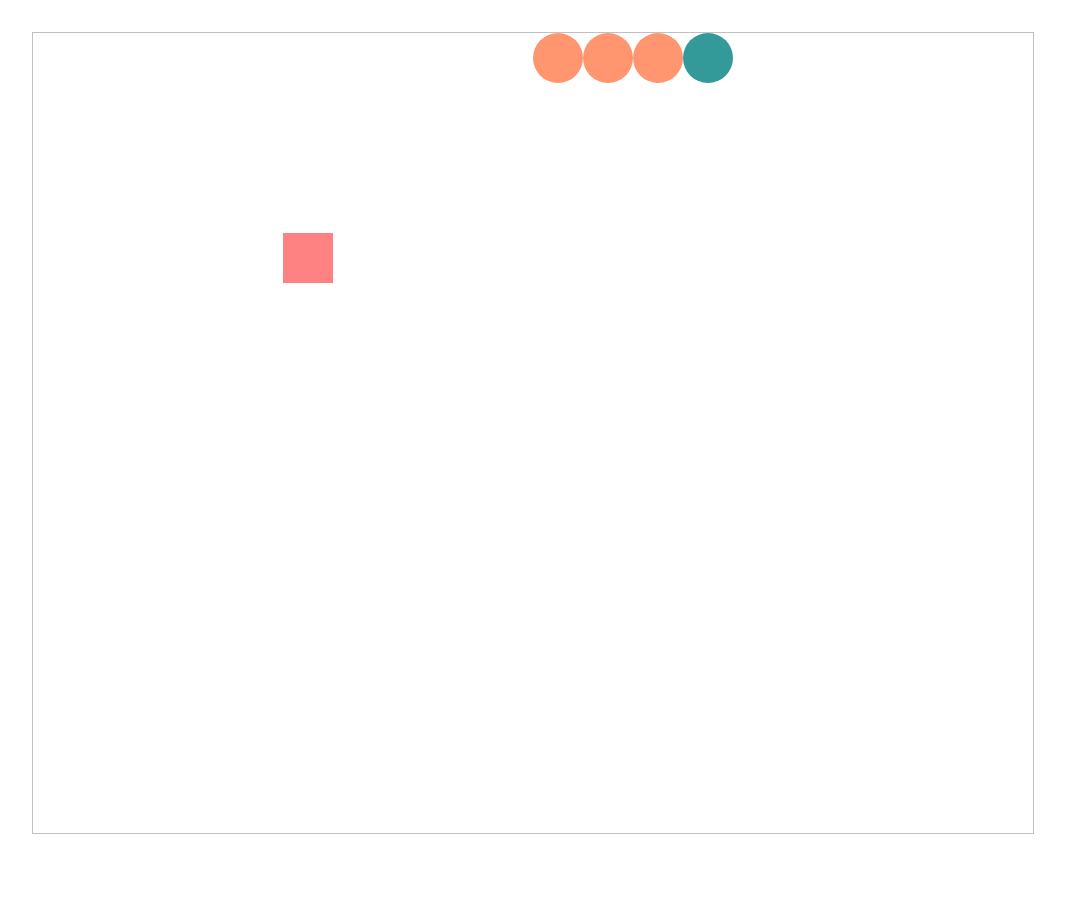
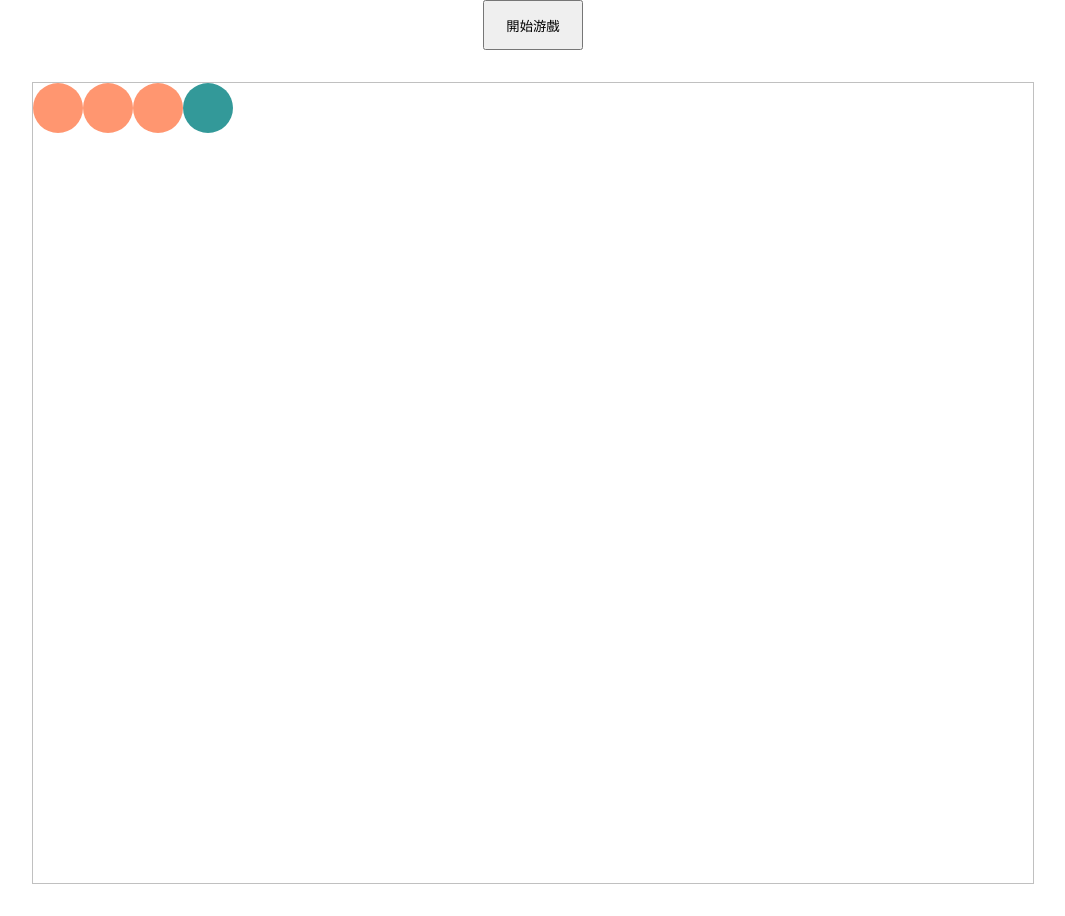
Before and after one commit to Lamsio/Assignment1, a plain HTML site: page index.html in a window 1280 px wide. Shown: the whole page, without its empty margins (107-1172 px from the left). Before the commit the page ends 866 px from the top, so only its background shows below. Drawn offline with Linux system fonts and the light colour scheme.

Commit message:
Add files via upload

```diff
--- a/index.html
+++ b/index.html
@@ -8,12 +8,23 @@
             padding: 0;
             margin: 0;
         }
+        button{
+            width: 100px;
+            height: 50px;
+            margin: 0 auto;
+            position: relative;
+            display: block;
+        }
         #box{
             width: 1000px;
             height: 800px;
             border: 1px solid silver;
             position: relative;
             margin: 2em auto;
+            display: block;
+        }
+        #rules{
+            float: left;
         }
         #box div{
             position: absolute;
@@ -40,15 +51,21 @@
     </style>
 </head>
 <body>
+
+<div>
+    <button>開始游戲</button>
     <div id="box">
         <div style="background-color: teal;"></div>
         <div></div>
         <div></div>
         <div></div>
     </div>
+</div>
+
 </body>
 <script src="js/jquery-3.5.1.min.js"></script>
 <script>
+    alert("規則\n食物在區域内任意地點刷新\n操作\nW/A/S/D => 上/左/下/右\n條件\n贏: 做夢\n輸: 咬自己/撞墻");
     var box = document.getElementById("box"),
         obj = box.getElementsByTagName("div");
 
@@ -70,7 +87,7 @@
             case "d": moveStatus = 0;break;
         }
     }
-    function movePerson(){
+    function move(){
 
         interval = setInterval(function(e){
 
@@ -124,7 +141,7 @@
                 let obj = $('<div></div>');
                 obj.css({
                     "left":"-100px",
-                    "top":"-100px",
+                    "top":"-1000px",
                 })
                 $("#box").append(obj);
                 box.removeChild(food[0]);
@@ -148,7 +165,10 @@
         }
         return false;
     }
+    $('button').on('click',()=>{
         createFood();
-    movePerson();
+        move();
+        $('button').attr("disabled","true");
+    });
 </script>
 </html>
```
Lines whose indentation alone changed are shown as unchanged.
